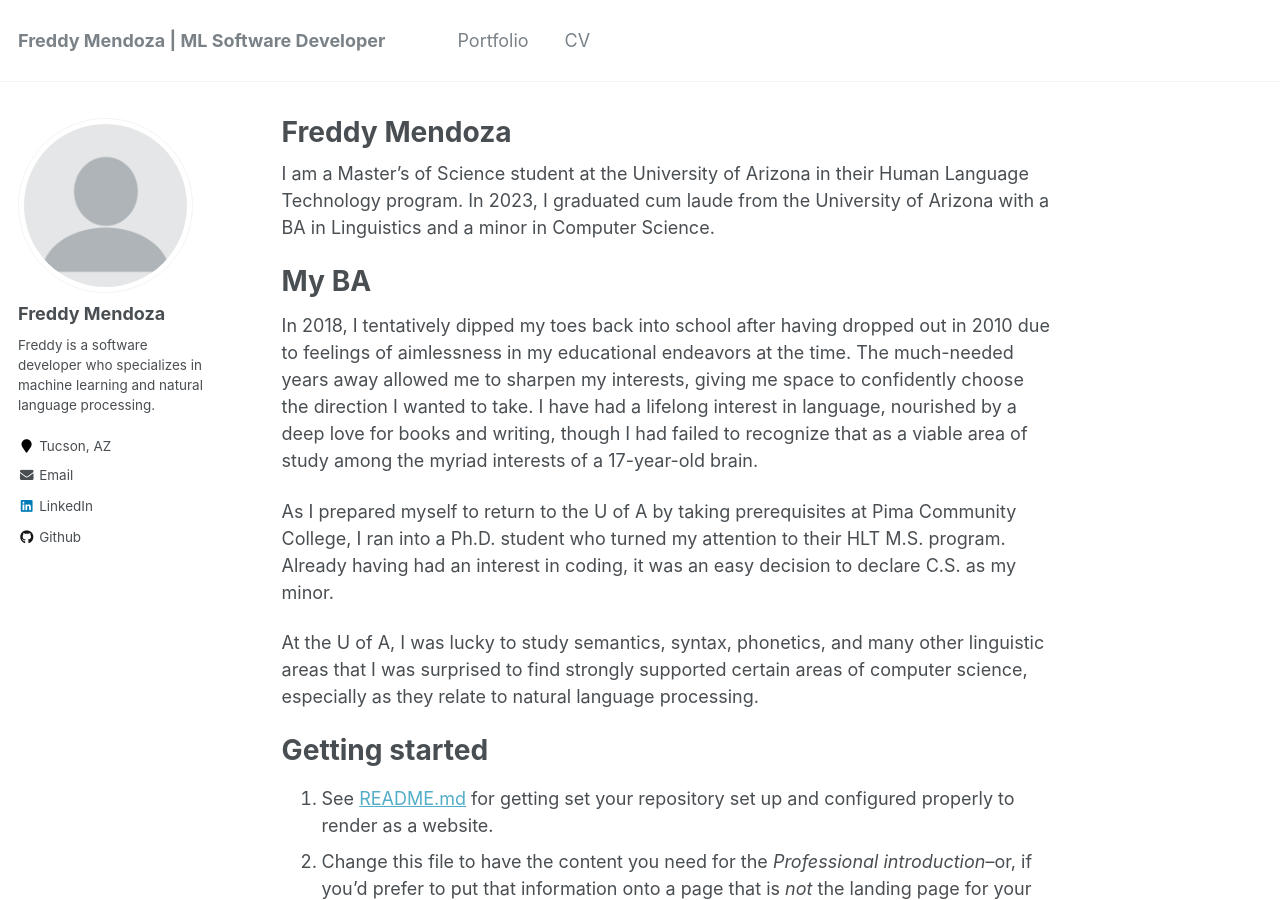
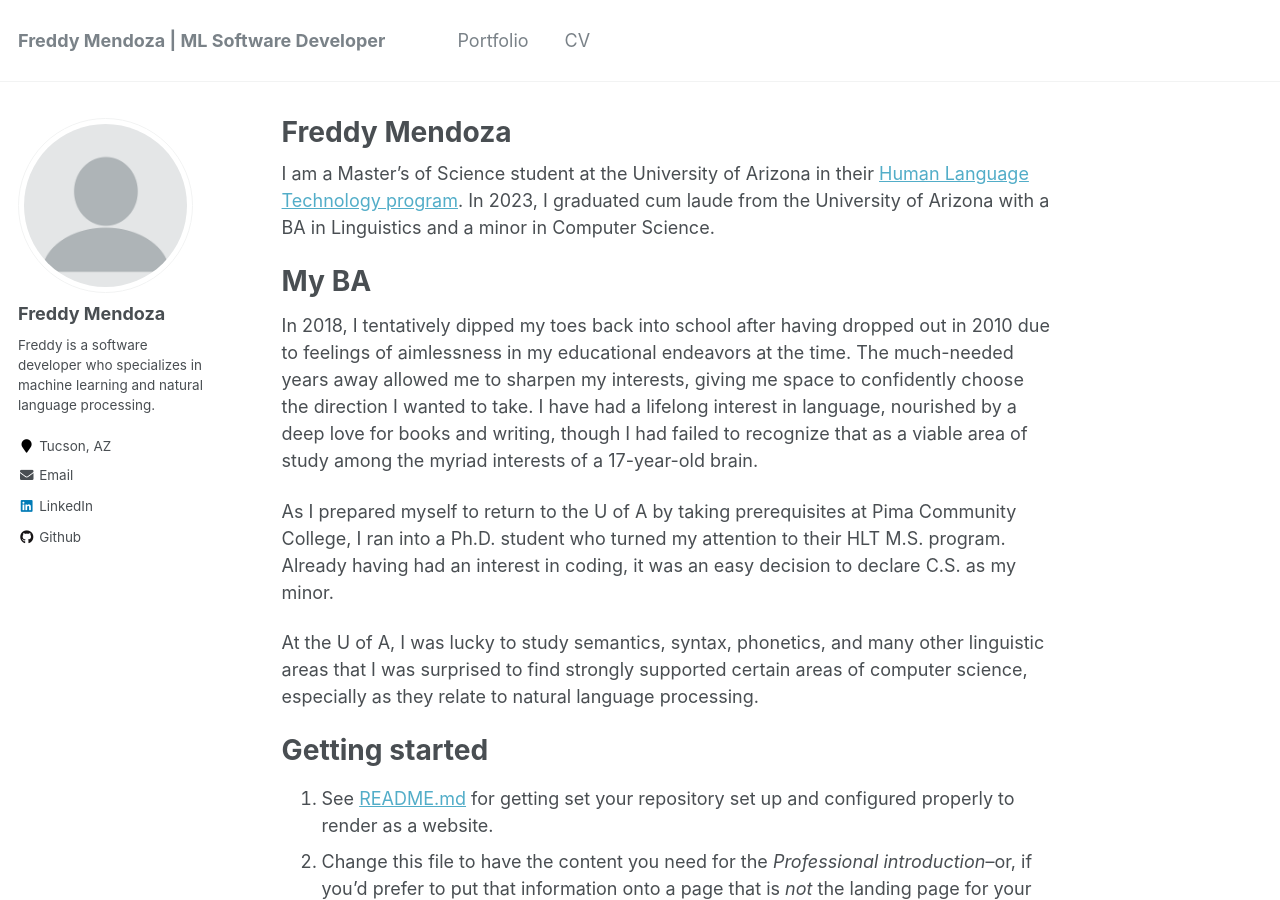
Before and after one commit to fmend/fmend.github.io, a Jekyll site: the page built from _pages/about.md, in a window 1280 px wide and 900 px high. Built offline with Jekyll 4.4.1, drawn with Linux system fonts in a browser that asks for light colours; part of the change alters nothing that is shown.

```diff
--- a/_pages/about.md
+++ b/_pages/about.md
@@ -8,7 +8,7 @@ redirect_from:
   - /about.html
 ---
 
-I am a Master's of Science student at the University of Arizona in their Human Language Technology program. In 2023, I graduated cum laude from the University of Arizona with a BA in Linguistics and a minor in Computer Science.
+I am a Master's of Science student at the University of Arizona in their [Human Language Technology program](https://linguistics.arizona.edu/ms-hlt). In 2023, I graduated cum laude from the University of Arizona with a BA in Linguistics and a minor in Computer Science.
 
 My BA
 ======
```
